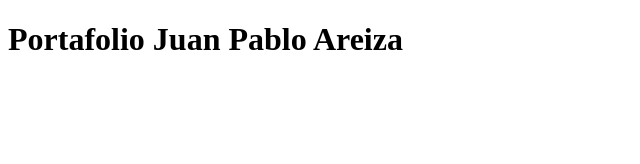
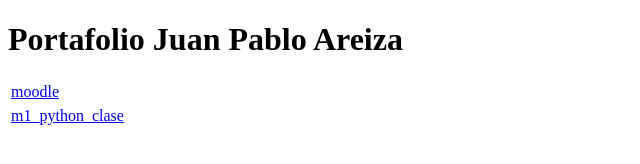
Before and after one commit to Crumblingfarumazula/myportfolio, a plain HTML site: page index.html in a window 1280 px wide. Shown: the whole page, without its empty margins (0-640 px from the left). Drawn offline with Linux system fonts and the light colour scheme.

Commit message:
Add files via upload

```diff
--- a/index.html
+++ b/index.html
@@ -7,6 +7,52 @@
 </head>
 <header>
     <h1>Portafolio Juan Pablo Areiza</h1>
+
+    <div>
+        <table>
+            <tr>
+                <td>
+                    <a href="https://github.com/Crumblingfarumazula/m1_python_moodle_week_1">moodle</a>
+
+                </td>
+
+
+
+            </tr>
+
+
+
+
+        </table>
+
+
+
+    </div>
+
+
+ <div>
+        <table>
+            <tr>
+                <td>
+                    <a href="https://github.com/Crumblingfarumazula/m1_python_clase">m1_python_clase</a>
+
+                </td>
+
+
+
+            </tr>
+
+
+
+
+        </table>
+
+
+
+    </div>
+
+
+    </div>
 </header>
 <body>
 
```
